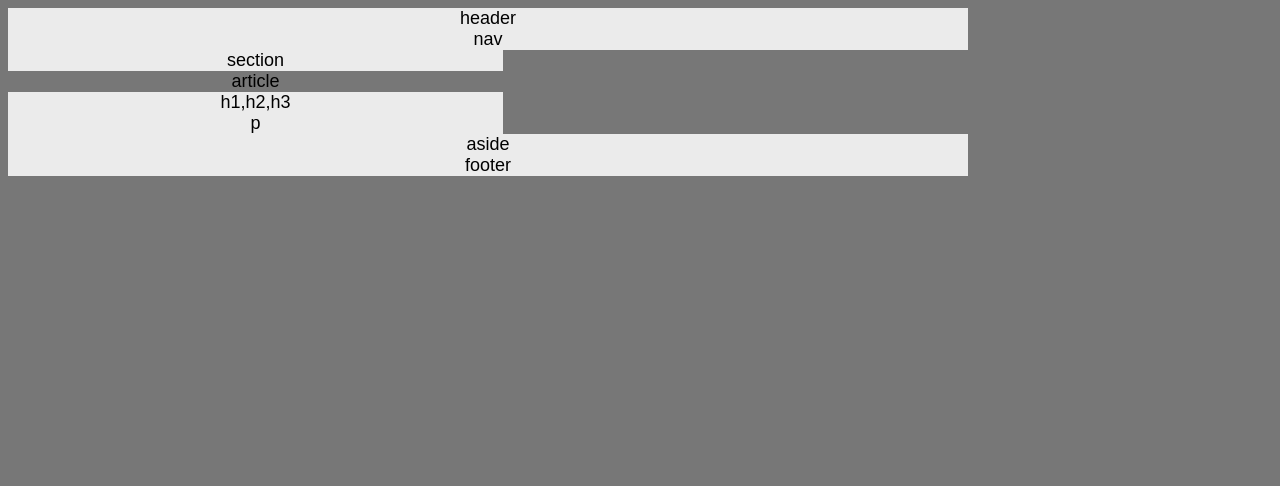
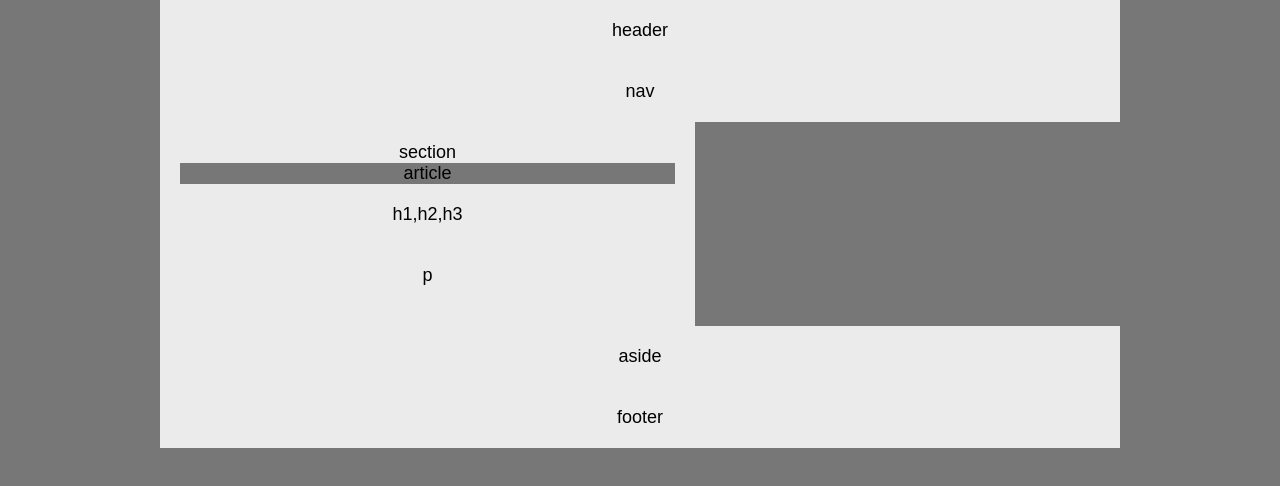
Before and after one commit to Halo8424/HW-Wireframe, a plain HTML site: page index.html in a window 1280 px wide. Drawn offline with Linux system fonts and the light colour scheme.

Commit message:
centered body element

```diff
--- a/styles.css
+++ b/styles.css
@@ -3,6 +3,7 @@ body {
   /* color: #777; */
   background-color: #777;
   width: 960px;
+  margin: auto;
   font-size: 18px;
 }
 
@@ -11,6 +12,7 @@ body {
 }
 .text{
     text-align: center;
+    padding: 20px;
 }
 
 article {
```
